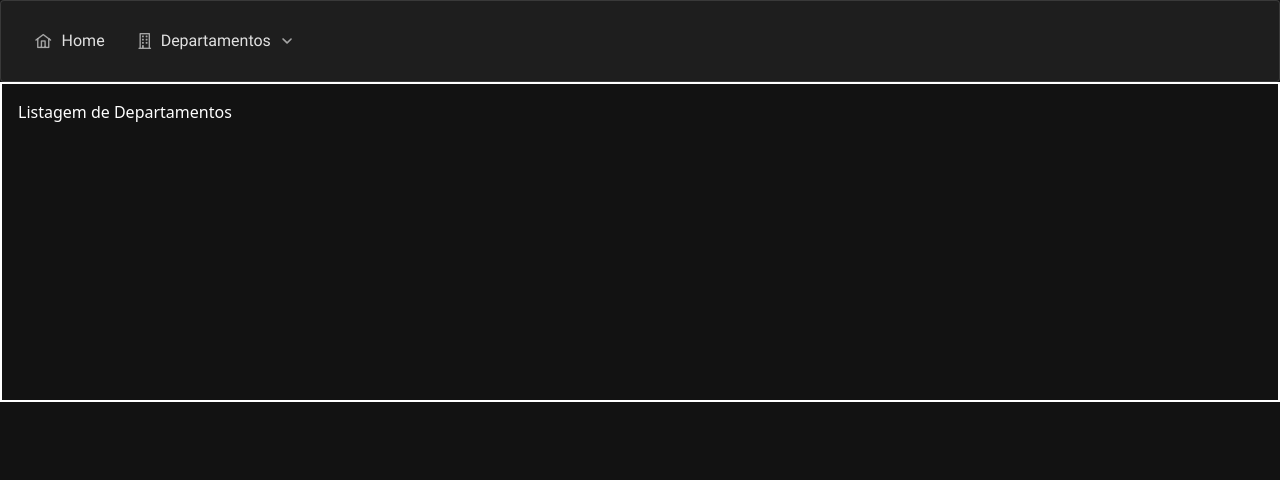
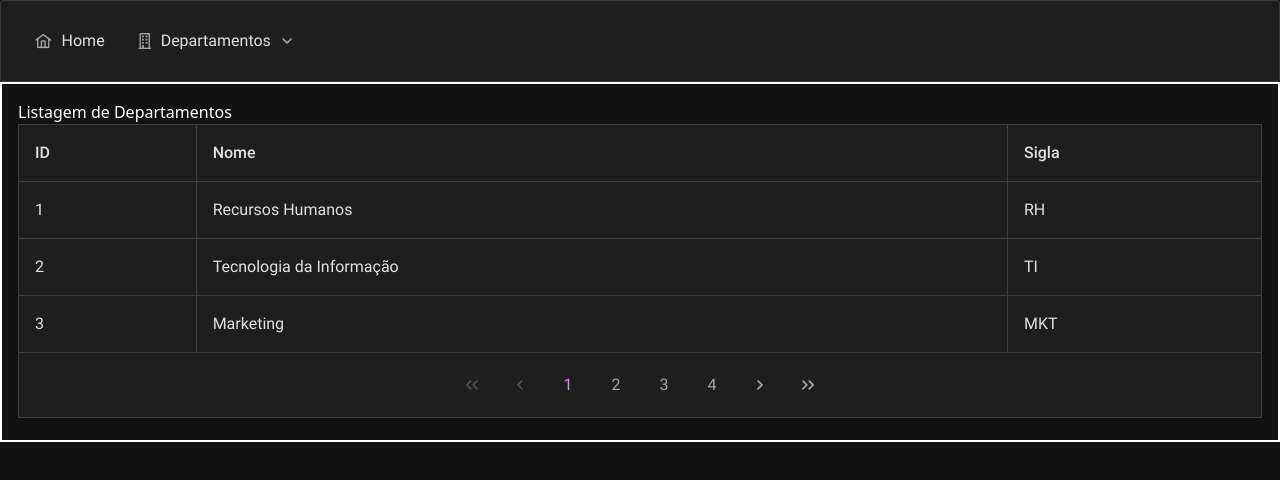
Before and after one commit to Kauhe25/projeto-final-com-react, a React (Vite) app: page /departamentos in a window 1280 px wide. Shown: the top 480 px of the page. Built offline with nearby package versions, Linux system fonts and the light colour scheme.

Commit message:
feat: preparação da listagem com dados mockados

```diff
--- a/src/App.tsx
+++ b/src/App.tsx
@@ -10,7 +10,7 @@ function App() {
     <BrowserRouter>
       <Menu />
       {/* container - centraliza os elementos na tela */}
-      <div className="container border-2 mx-auto max-w-7xl p-4 h-80">
+      <div className="container border-2 mx-auto max-w-7xl p-4 h-90">
         <Routes>
           <Route index element={<Home/>} />
           <Route path="departamentos">
--- a/src/Pages/Departamentos/ListagemDepartamentos.tsx
+++ b/src/Pages/Departamentos/ListagemDepartamentos.tsx
@@ -1,7 +1,36 @@
+import { Column } from "primereact/column";
+import { DataTable } from "primereact/datatable";
+
 const ListagemDepartamentos = () => {
+
+  interface Departamento {
+    id_departamento: number;
+    nome: string;
+    sigla: string;
+  }
+
+  // dados mockados (futuramente virão de uma API)
+  const departamentos: Departamento[] = [
+    { id_departamento: 1, nome: "Recursos Humanos", sigla: "RH" },
+    { id_departamento: 2, nome: "Tecnologia da Informação", sigla: "TI" },
+    { id_departamento: 3, nome: "Marketing", sigla: "MKT" },
+    { id_departamento: 4, nome: "Financeiro", sigla: "FIN" },
+    { id_departamento: 5, nome: "Vendas", sigla: "VND" },
+    { id_departamento: 6, nome: "Operações", sigla: "OPR" },
+    { id_departamento: 7, nome: "Pesquisa e Desenvolvimento", sigla: "P&D" },
+    { id_departamento: 8, nome: "Atendimento ao Cliente", sigla: "AC" },
+    { id_departamento: 9, nome: "Jurídico", sigla: "JUR" },
+    { id_departamento: 10, nome: "Logística", sigla: "LOG" },
+  ];
+
   return (
     <>
       <h1>Listagem de Departamentos</h1>
+      <DataTable value={departamentos} showGridlines paginator rows={3} scrollHeight="100%">
+        <Column field="id_departamento" header="ID"/>
+        <Column field="nome" header="Nome"/>
+        <Column field="sigla" header="Sigla"/>
+      </DataTable>
     </>
   )
 }
```
